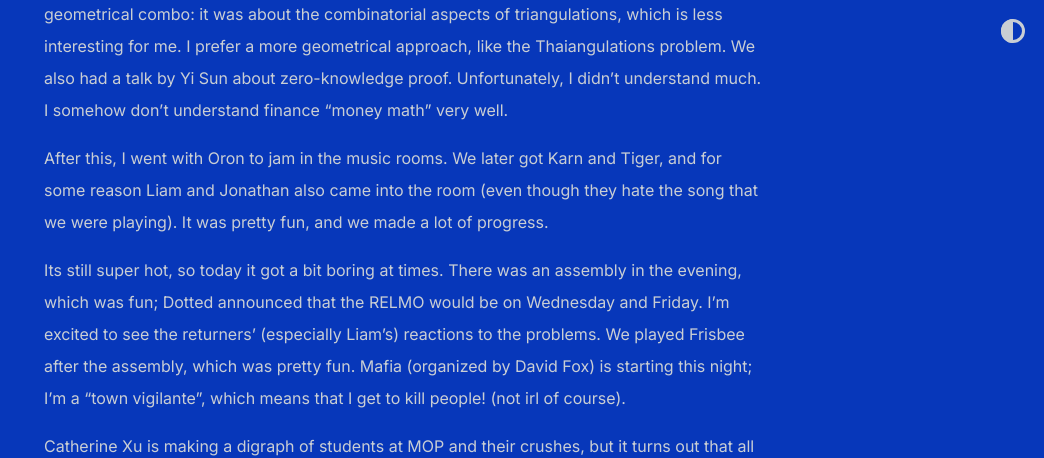
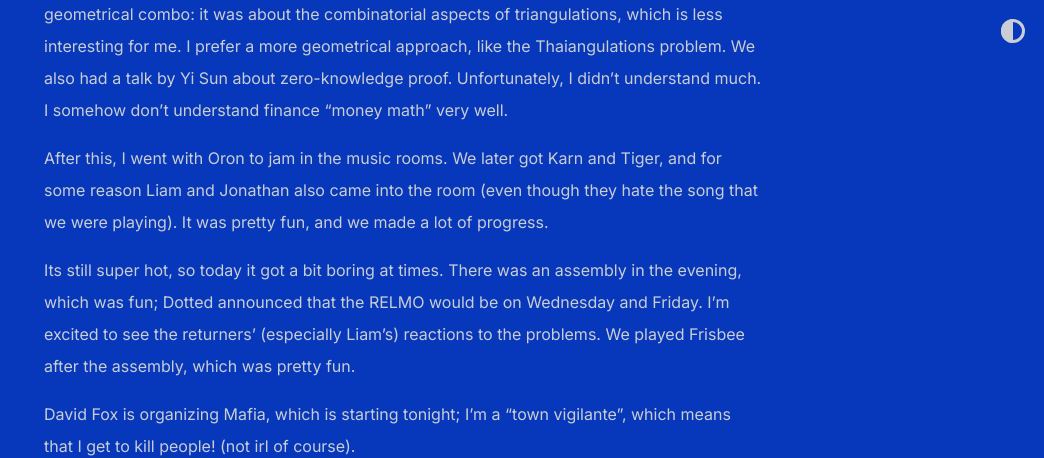
Before and after one commit to shihankanungo/shihankanungo.github.io, a Jekyll site: the page built from mop.md, in a window 1280 px wide and 1400 px high, scrolled down 17860 px. Shown: the top 458 px of the window, without its empty margins (236-1280 px from the left). Built offline with Jekyll 4.4.1, drawn with Linux system fonts in a browser that asks for light colours; grey boxes are pictures that could not be loaded.

Commit message:
Update mop.md

```diff
--- a/mop.md
+++ b/mop.md
@@ -227,7 +227,11 @@
 
 After this, I went with Oron to jam in the music rooms. We later got Karn and Tiger, and for some reason Liam and Jonathan also came into the room (even though they hate the song that we were playing). It was pretty fun, and we made a lot of progress.
 
-Its still super hot, so today it got a bit boring at times. There was an assembly in the evening, which was fun; Dotted announced that the RELMO would be on Wednesday and Friday. I’m excited to see the returners’ (especially Liam's) reactions to the problems. We played Frisbee after the assembly, which was pretty fun. Mafia (organized by David Fox) is starting this night; I’m a “town vigilante”, which means that I get to kill people! (not irl of course).
+Its still super hot, so today it got a bit boring at times. There was an assembly in the evening, which was fun; Dotted announced that the RELMO would be on Wednesday and Friday. I’m excited to see the returners’ (especially Liam's) reactions to the problems. We played Frisbee after the assembly, which was pretty fun.
+
+David Fox is organizing Mafia, which is starting tonight; I’m a “town vigilante”, which means that I get to kill people! (not irl of course).
+
+<p align="center"><img src="/images/mop13c.png" width="400"/> <br> <span style="color: gray"> David Fox </span> </p>
 
 Catherine Xu is making a digraph of students at MOP and their crushes, but it turns out that all 38 responses to the form so far are trolls. One of them was “everyone” likes “Alexander Wang”.
 
```
